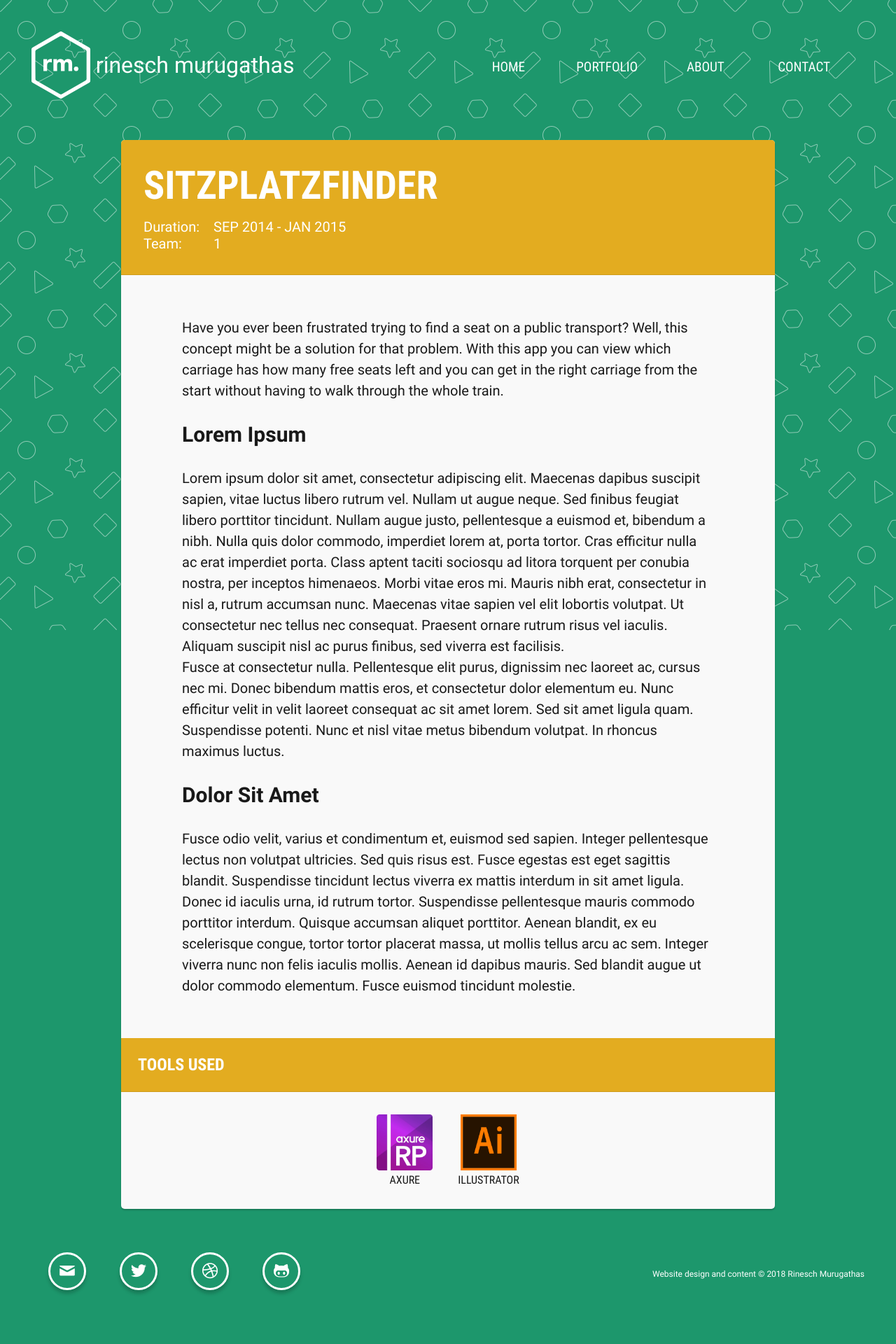
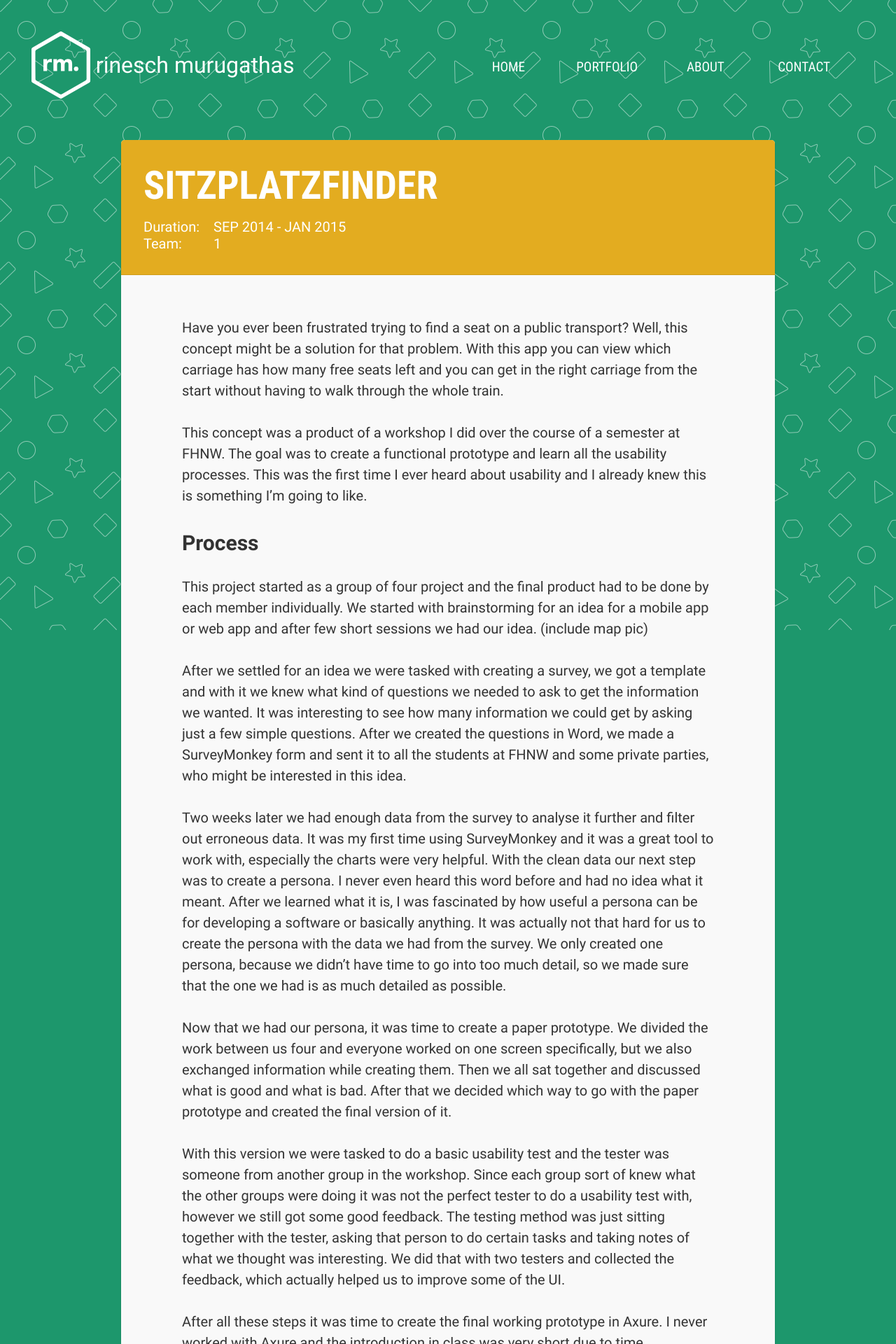
Before and after one commit to Rinesch/rinesch.github.io, a Jekyll site: the page built from portfolio/_posts/2014-9-1-sitzplatzfinder.md, in a window 1280 px wide. Shown: the top 1920 px of the page at 70% size. Built offline with Jekyll 4.4.1, drawn with Linux system fonts in a browser that asks for light colours; before the commit the page ends 1875 px from its top, so only the background shows below that; some of the changed text lies outside the part shown.

Commit message:
Add first post and improve font color for posts

```diff
--- a/_src/scss/_posts.scss
+++ b/_src/scss/_posts.scss
@@ -59,6 +59,11 @@
 
 .post-content {
   margin: 0 1em;
+
+  p {
+    margin-top: 0;
+    margin-bottom: 1.5em;
+  }
 }
 
 .tools-title {
@@ -104,6 +109,7 @@
 
 .tools-name {
   color: $text-color;
+  opacity: 0.7;
   text-transform: uppercase;
   font-family: "Roboto Condensed";
   font-size: 4vw;
--- a/_src/scss/_variables.scss
+++ b/_src/scss/_variables.scss
@@ -1,5 +1,5 @@
 $default-body: #1D976C;
-$text-color: #191919;
+$text-color: #333;
 $link-color: #E3AC20;
 $post-background: #f9f9f9;
 $tag-color: rgba(0, 0, 0, 0.5);
--- a/portfolio/_posts/2014-9-1-sitzplatzfinder.md
+++ b/portfolio/_posts/2014-9-1-sitzplatzfinder.md
@@ -9,18 +9,31 @@ tags:
   - Illustrator
   - Usability
 tools:
+  - SurveyMonkey
   - Axure
   - Illustrator
 ---
 
 Have you ever been frustrated trying to find a seat on a public transport? Well, this concept might be a solution for that problem. With this app you can view which carriage has how many free seats left and you can get in the right carriage from the start without having to walk through the whole train.
 
-# Lorem Ipsum
+This concept was a product of a workshop I did over the course of a semester at FHNW. The goal was to create a functional prototype and learn all the usability processes. This was the first time I ever heard about usability and I already knew this is something I’m going to like.
 
-Lorem ipsum dolor sit amet, consectetur adipiscing elit. Maecenas dapibus suscipit sapien, vitae luctus libero rutrum vel. Nullam ut augue neque. Sed finibus feugiat libero porttitor tincidunt. Nullam augue justo, pellentesque a euismod et, bibendum a nibh. Nulla quis dolor commodo, imperdiet lorem at, porta tortor. Cras efficitur nulla ac erat imperdiet porta. Class aptent taciti sociosqu ad litora torquent per conubia nostra, per inceptos himenaeos. Morbi vitae eros mi. Mauris nibh erat, consectetur in nisl a, rutrum accumsan nunc. Maecenas vitae sapien vel elit lobortis volutpat. Ut consectetur nec tellus nec consequat. Praesent ornare rutrum risus vel iaculis. Aliquam suscipit nisl ac purus finibus, sed viverra est facilisis.
+# Process
 
-Fusce at consectetur nulla. Pellentesque elit purus, dignissim nec laoreet ac, cursus nec mi. Donec bibendum mattis eros, et consectetur dolor elementum eu. Nunc efficitur velit in velit laoreet consequat ac sit amet lorem. Sed sit amet ligula quam. Suspendisse potenti. Nunc et nisl vitae metus bibendum volutpat. In rhoncus maximus luctus.
+This project started as a group of four project and the final product had to be done by each member individually. We started with brainstorming for an idea for a mobile app or web app and after few short sessions we had our idea. (include map pic)
 
-# Dolor Sit Amet
+After we settled for an idea we were tasked with creating a survey, we got a template and with it we knew what kind of questions we needed to ask to get the information we wanted. It was interesting to see how many information we could get by asking just a few simple questions. After we created the questions in Word, we made a SurveyMonkey form and sent it to all the students at FHNW and some private parties, who might be interested in this idea.
 
-Fusce odio velit, varius et condimentum et, euismod sed sapien. Integer pellentesque lectus non volutpat ultricies. Sed quis risus est. Fusce egestas est eget sagittis blandit. Suspendisse tincidunt lectus viverra ex mattis interdum in sit amet ligula. Donec id iaculis urna, id rutrum tortor. Suspendisse pellentesque mauris commodo porttitor interdum. Quisque accumsan aliquet porttitor. Aenean blandit, ex eu scelerisque congue, tortor tortor placerat massa, ut mollis tellus arcu ac sem. Integer viverra nunc non felis iaculis mollis. Aenean id dapibus mauris. Sed blandit augue ut dolor commodo elementum. Fusce euismod tincidunt molestie.
+Two weeks later we had enough data from the survey to analyse it further and filter out erroneous data. It was my first time using SurveyMonkey and it was a great tool to work with, especially the charts were very helpful. With the clean data our next step was to create a persona. I never even heard this word before and had no idea what it meant. After we learned what it is, I was fascinated by how useful a persona can be for developing a software or basically anything. It was actually not that hard for us to create the persona with the data we had from the survey. We only created one persona, because we didn’t have time to go into too much detail, so we made sure that the one we had is as much detailed as possible.
+
+Now that we had our persona, it was time to create a paper prototype. We divided the work between us four and everyone worked on one screen specifically, but we also exchanged information while creating them. Then we all sat together and discussed what is good and what is bad. After that we decided which way to go with the paper prototype and created the final version of it.
+
+With this version we were tasked to do a basic usability test and the tester was someone from another group in the workshop. Since each group sort of knew what the other groups were doing it was not the perfect tester to do a usability test with, however we still got some good feedback. The testing method was just sitting together with the tester, asking that person to do certain tasks and taking notes of what we thought was interesting. We did that with two testers and collected the feedback, which actually helped us to improve some of the UI.
+
+After all these steps it was time to create the final working prototype in Axure. I never worked with Axure and the introduction in class was very short due to time restrictions, so I had to learn most of it from googling and watching Youtube videos. I decided to make my prototype for Android, because I’m a big fan of Google’s Material Design and thought this would be the ideal time to read up on that documentation. It was actually very interesting to read a style guide for the first time and I tried to follow it as much as I could in my prototype. One thing that I really wanted to get as perfect as possible was the floating labels just like how they would work on any Android app, so I spent a lot of time creating this feature in Axure, which it didn’t have out of the box. Overall I spent about two weeks creating this prototype, which also included creating an icon for the app in Adobe Illustrator.
+
+# What I’ve learned
+
+For all the work I’ve put in with customising everything so that the prototype looks as much as a normal Android app, I’ve got the best grade in my class and it was a good feeling to know that hard work pays off. Most of the tools I got to use were entirely new to me and thus I had to take my time with each tool and learn to use them properly. But I learned the most of Axure, because it was a tool that really interested me and I was fascinated with all the possibilities.
+
+I also learned to work in a team, what it means to spread the work, help each other out, communicate and generally be a good team member. Although the final result was an individual product, I learned that all the work we did before was also as important, because without all that work this final prototype wouldn’t have been possible to create. This also showed me that usability is something that takes time and goes through many steps before it finally gets applied. There was also some negative feedback about my prototype, which made me realise there is no perfect product and that usability is an iterative process.
```
Also changed, not shown: _src/img/tools/SurveyMonkey.png, assets/css/style.css, assets/img/tools/SurveyMonkey.png.
